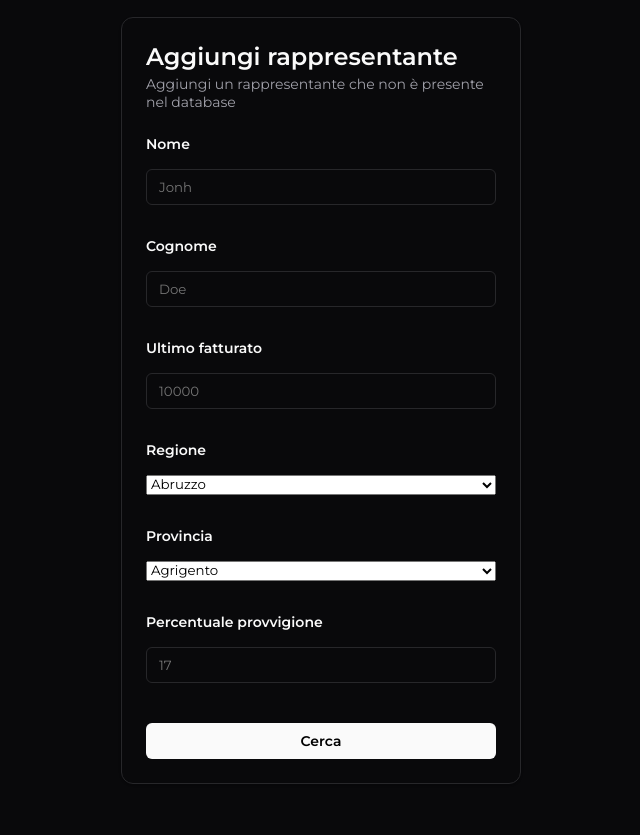
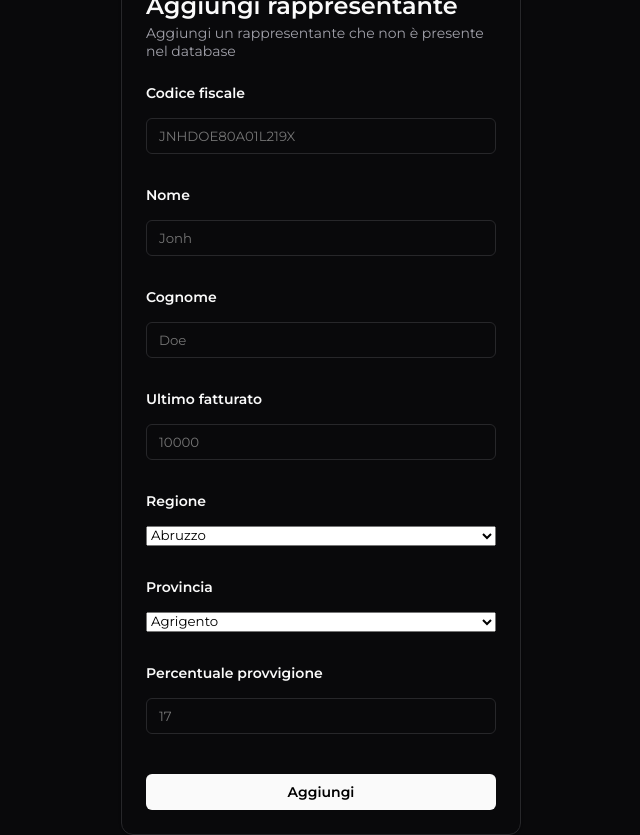
Before and after one commit to GIMMI42PIASTRATO/PHP-school-exercises, a PHP site: page /phpMySQL/primoEsercizio/aggiungiRappresentante/index.php in a window 1280 px wide. Shown: the whole page, without its empty margins (319-959 px from the left). Before the commit the page ends 784 px from the top, so only its background shows below. Run offline with PHP 8.4, Linux system fonts and the light colour scheme.

Commit message:
fix(primoEsercizio): fix the problems due to the change in the representative scheme

```diff
--- a/phpMySQL/primoEsercizio/aggiungiRappresentante/inc/get.php
+++ b/phpMySQL/primoEsercizio/aggiungiRappresentante/inc/get.php
@@ -1,7 +1,7 @@
 <?php
 
 declare(strict_types=1);
-require_once "../utils/helper.php"
+require_once __DIR__ . "/../../utils/helper.php"
 ?>
 
 <!DOCTYPE html>
@@ -10,7 +10,7 @@ require_once "../utils/helper.php"
 <head>
     <meta charset="UTF-8" />
     <meta name="viewport" content="width=device-width, initial-scale=1.0" />
-    <title>Document</title>
+    <title>Aggiungi rappresentante</title>
     <link rel="stylesheet" href="../style/style.css" />
 </head>
 
@@ -23,6 +23,16 @@ require_once "../utils/helper.php"
             </div>
 
             <div class="formBody">
+                <label for="fiscalCode">Codice fiscale</label>
+                <input
+                    type="text"
+                    id="fiscalCode"
+                    name="fiscalCode"
+                    placeholder="JNHDOE80A01L219X"
+                    class="<?= isset($errors["fiscalCode"]) ? "error" : "" ?>"
+                    value="<?= htmlspecialchars($inputs["fiscalCode"] ?? "") ?>" />
+                <small><?= $errors["fiscalCode"] ?? "" ?></small>
+
                 <label for="name">Nome</label>
                 <input
                     type="text"
@@ -86,7 +96,7 @@ require_once "../utils/helper.php"
             </div>
 
             <div class="formFooter">
-                <button type="submit">Cerca</button>
+                <button type="submit">Aggiungi</button>
 
                 <?php if ($dbError) : ?>
                     <span class="dbError">Si è verificato un errore</span>
--- a/phpMySQL/primoEsercizio/aumentaProvvigione/result.php
+++ b/phpMySQL/primoEsercizio/aumentaProvvigione/result.php
@@ -56,7 +56,7 @@ if ($_SERVER["REQUEST_METHOD"] === "POST") {
                 <table>
                     <thead>
                         <tr>
-                            <th>ID</th>
+                            <th>Codice fiscale</th>
                             <th>Nome</th>
                             <th>Cognome</th>
                             <th>Ultimo Fatturato</th>
@@ -68,7 +68,7 @@ if ($_SERVER["REQUEST_METHOD"] === "POST") {
                     <tbody>
                         <?php foreach ($stmt->fetchAll() as $rappresentante) : ?>
                             <tr>
-                                <td><?= $rappresentante['id'] ?></td>
+                                <td><?= $rappresentante['codice_fiscale'] ?></td>
                                 <td><?= $rappresentante['nome'] ?></td>
                                 <td><?= $rappresentante['cognome'] ?></td>
                                 <td><?= $rappresentante['ultimo_fatturato'] ?></td>
--- a/phpMySQL/primoEsercizio/eliminaRappresentante/inc/get.php
+++ b/phpMySQL/primoEsercizio/eliminaRappresentante/inc/get.php
@@ -9,7 +9,7 @@ declare(strict_types=1);
 <head>
     <meta charset="UTF-8" />
     <meta name="viewport" content="width=device-width, initial-scale=1.0" />
-    <title>Document</title>
+    <title>Elimina rappresentante</title>
     <link rel="stylesheet" href="../style/style.css" />
 </head>
 
--- a/phpMySQL/primoEsercizio/ultimoFatturato/result.php
+++ b/phpMySQL/primoEsercizio/ultimoFatturato/result.php
@@ -44,7 +44,7 @@ if ($_SERVER['REQUEST_METHOD'] === 'POST') {
             <table>
                 <thead>
                     <tr>
-                        <th>ID</th>
+                        <th>Codice fiscale</th>
                         <th>Nome</th>
                         <th>Cognome</th>
                         <th>Ultimo Fatturato</th>
@@ -56,7 +56,7 @@ if ($_SERVER['REQUEST_METHOD'] === 'POST') {
                 <tbody>
                     <?php foreach ($stmt->fetchAll() as $rappresentante) : ?>
                         <tr>
-                            <td><?= $rappresentante['id'] ?></td>
+                            <td><?= $rappresentante['codice_fiscale'] ?></td>
                             <td><?= $rappresentante['nome'] ?></td>
                             <td><?= $rappresentante['cognome'] ?></td>
                             <td><?= $rappresentante['ultimo_fatturato'] ?></td>
--- a/phpMySQL/primoEsercizio/utils/helper.php
+++ b/phpMySQL/primoEsercizio/utils/helper.php
@@ -166,3 +166,4 @@ const PROVINCE_REQUIRED = "La provincia è richiesta";
 const COMMISION_PERCENTAGE_REQUIRED = "La percentuale provvigione è richiesta";
 const FISCAL_CODE_REQUIRED = "Il codice fiscale è richiesto";
 const FISCAL_CODE_NOT_FOUND = "Nessun rappresentante è stato trovato con questo codice fiscale";
+const FISCAL_CODE_ARLEADY_USED = "Questo codice fiscale si trova già nel database";
```
Also changed, not shown: phpMySQL/primoEsercizio/aggiungiRappresentante/inc/post.php (+23 -4 lines).
